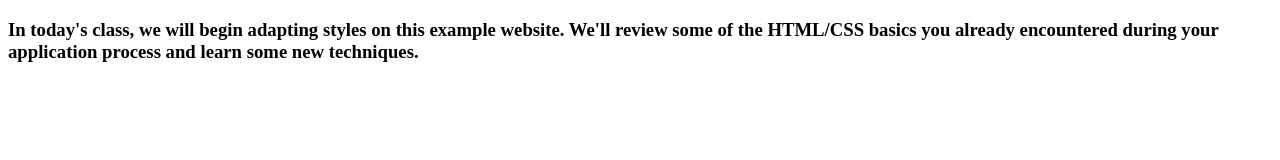
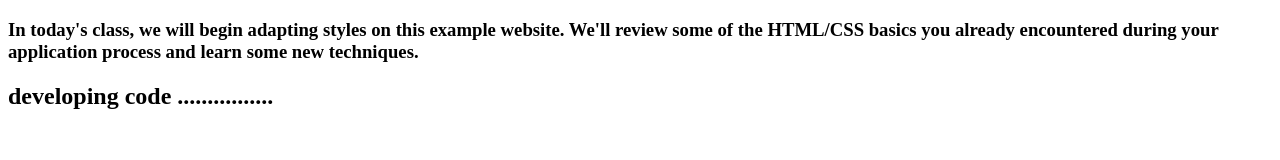
Before and after one commit to roza8765/testing_branching_PR, a plain HTML site: page index.html in a window 1280 px wide. Drawn offline with Linux system fonts and the light colour scheme.

Commit message:
my  project 123

```diff
--- a/index.html
+++ b/index.html
@@ -11,5 +11,8 @@
       We'll review some of the HTML/CSS basics you already encountered during
       your application process and learn some new techniques.
     </h3>
+    <h2>
+      developing code ................
+    </h2>
   </body>
 </html>
```
